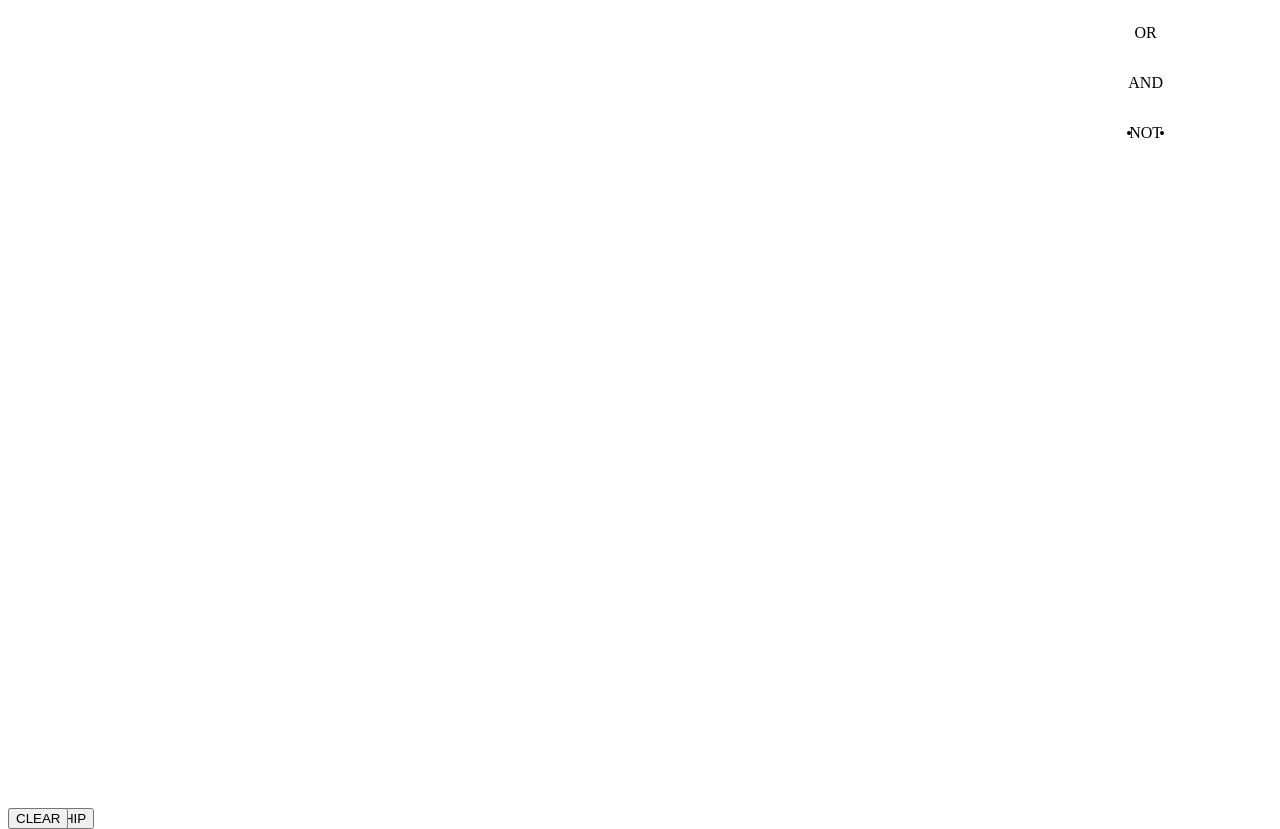
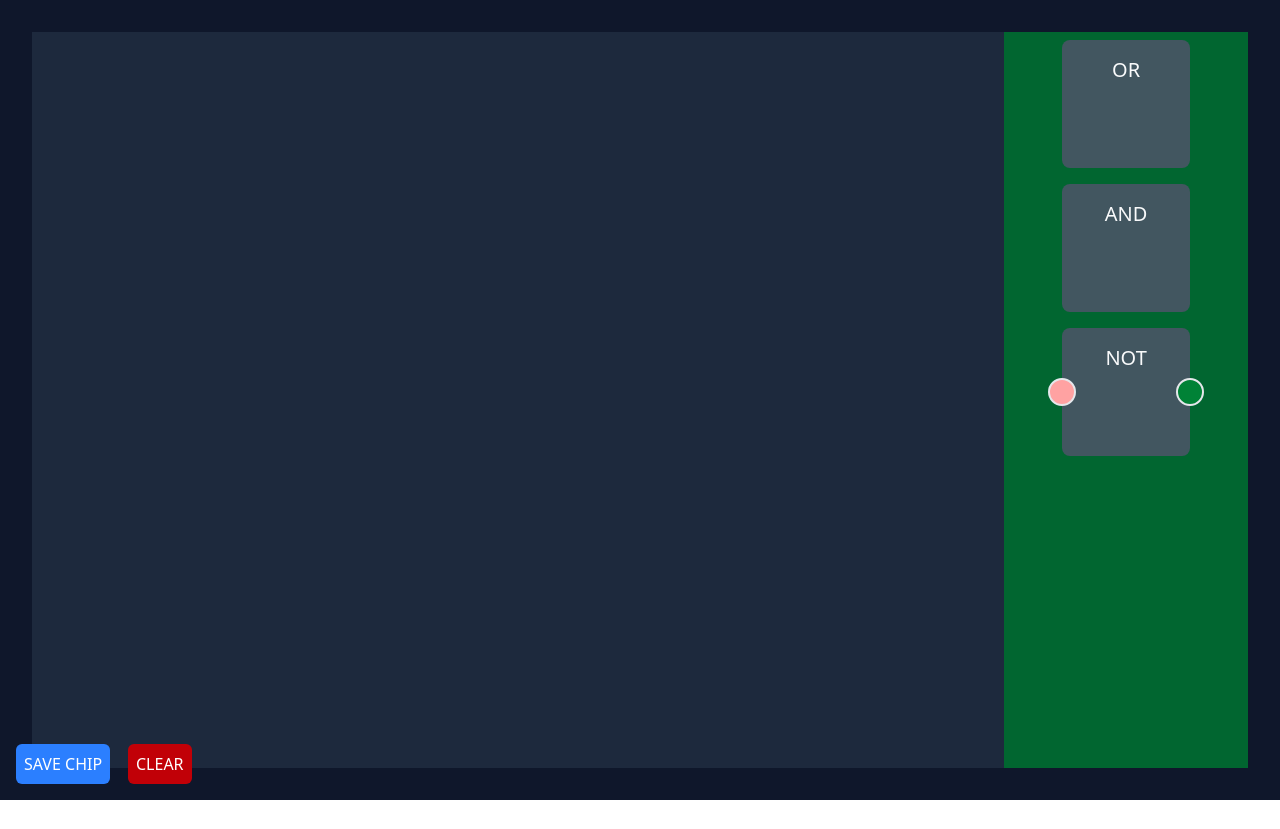
Before and after one commit to smark-1/circuit_logic, a React (Vite) app: page / in a window 1280 px wide. After the commit the page ends 800 px from the top, so only its background shows below. Built offline with nearby package versions, Linux system fonts and the light colour scheme.

Commit message:
Upgrade to tailwind v4

```diff
--- a/package.json
+++ b/package.json
@@ -16,16 +16,16 @@
     },
     "devDependencies": {
         "@eslint/js": "^9.15.0",
+        "@tailwindcss/postcss": "^4.0.0",
         "@types/react": "^19.0.8",
         "@types/react-dom": "^19.0.0",
         "@vitejs/plugin-react": "^4.3.4",
-        "autoprefixer": "^10.4.20",
         "eslint": "^9.19.0",
         "eslint-plugin-react-hooks": "^5.1.0",
         "eslint-plugin-react-refresh": "^0.4.16",
         "globals": "^15.14.0",
         "postcss": "^8.5.1",
-        "tailwindcss": "^4.0.3",
+        "tailwindcss": "^4.0.0",
         "typescript": "~5.7.2",
         "typescript-eslint": "^8.19.0",
         "vite": "^6.0.3"
--- a/postcss.config.js
+++ b/postcss.config.js
@@ -1,6 +1,5 @@
 export default {
     plugins: {
-        tailwindcss: {},
-        autoprefixer: {},
+        '@tailwindcss/postcss': {},
     },
 }
--- a/src/index.css
+++ b/src/index.css
@@ -1,3 +1,19 @@
-@tailwind base;
-@tailwind components;
-@tailwind utilities;
+@import 'tailwindcss';
+
+/*
+  The default border color has changed to `currentColor` in Tailwind CSS v4,
+  so we've added these compatibility styles to make sure everything still
+  looks the same as it did with Tailwind CSS v3.
+
+  If we ever want to remove these styles, we need to add an explicit border
+  color utility to any element that depends on these defaults.
+*/
+@layer base {
+  *,
+  ::after,
+  ::before,
+  ::backdrop,
+  ::file-selector-button {
+    border-color: var(--color-gray-200, currentColor);
+  }
+}
--- a/tailwind.config.js
+++ /dev/null
@@ -1,11 +0,0 @@
-/** @type {import('tailwindcss').Config} */
-export default {
-    content: [
-        "./index.html",
-        "./src/**/*.{js,ts,jsx,tsx}",
-    ],
-    theme: {
-        extend: {},
-    },
-    plugins: [],
-}
```
Also changed, not shown: 1 other file (tests, documents, lock files or other folders).
